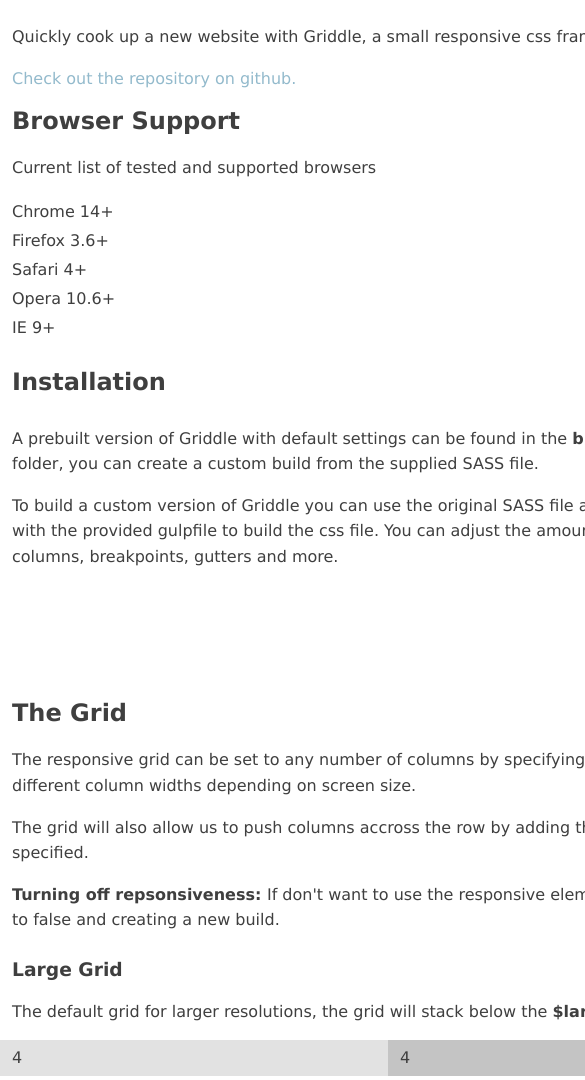
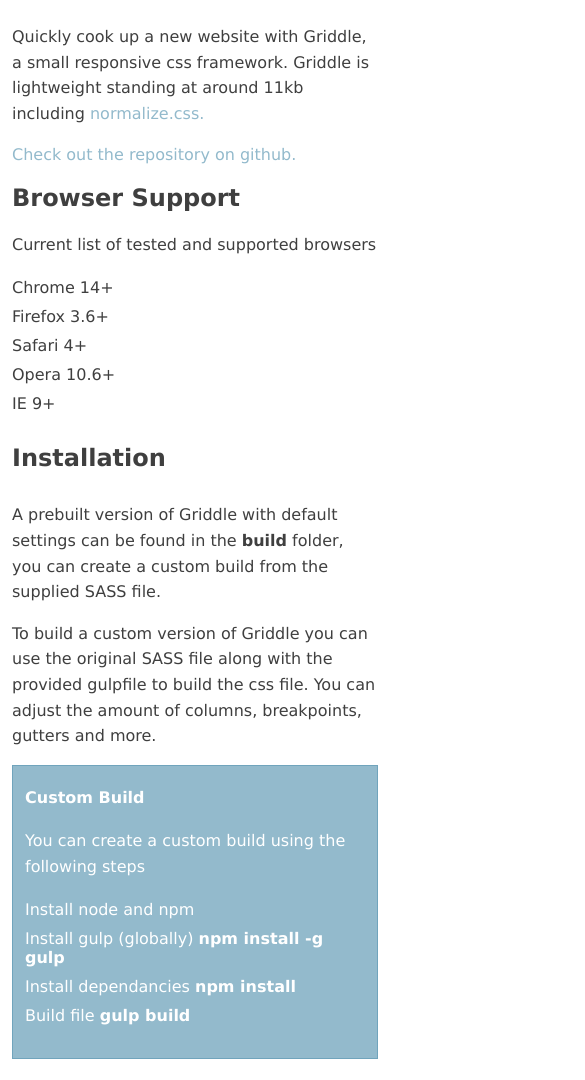
Before and after one commit to jackpopp/griddle, a website: page index.html in a window 390 px wide. Shown: the part 64-1144 px from the top of the page, 585 px wide, since content can reach past the window. Drawn offline with Linux system fonts and the light colour scheme.

Commit message:
Turned responsiveness back on.

```diff
--- a/index.html
+++ b/index.html
@@ -74,7 +74,7 @@
 						<p>
 							The grid will also allow us to push columns accross the row by adding the <strong>push-*</strong> to class, this will push the column along by the amount of columns specified.
 						</p>
-						<p><strong>Turning off repsonsiveness: </strong> If don't want to use the responsive elements of the grid this can be turned off by setting the SASS variable <strong>$isResponsive</strong> to false and creating a new build.</p>
+						<p><strong>Turning off responsiveness: </strong> If don't want to use the responsive elements of the grid this can be turned off by setting the SASS variable <strong>$isResponsive</strong> to false and creating a new build.</p>
 					</div>
 				</div>
 
--- a/src/css/griddle.sass
+++ b/src/css/griddle.sass
@@ -9,7 +9,7 @@
 $defaultPad: 12px
 $columnPad: 12px
 $rowPad: 12px
-$isResponsive: false
+$isResponsive: true
 
 // breakpoints variables
 $xsmall: 320px // not currently in use
```
Also changed, not shown: build/griddle.min.css, docs/css/griddle.css.
